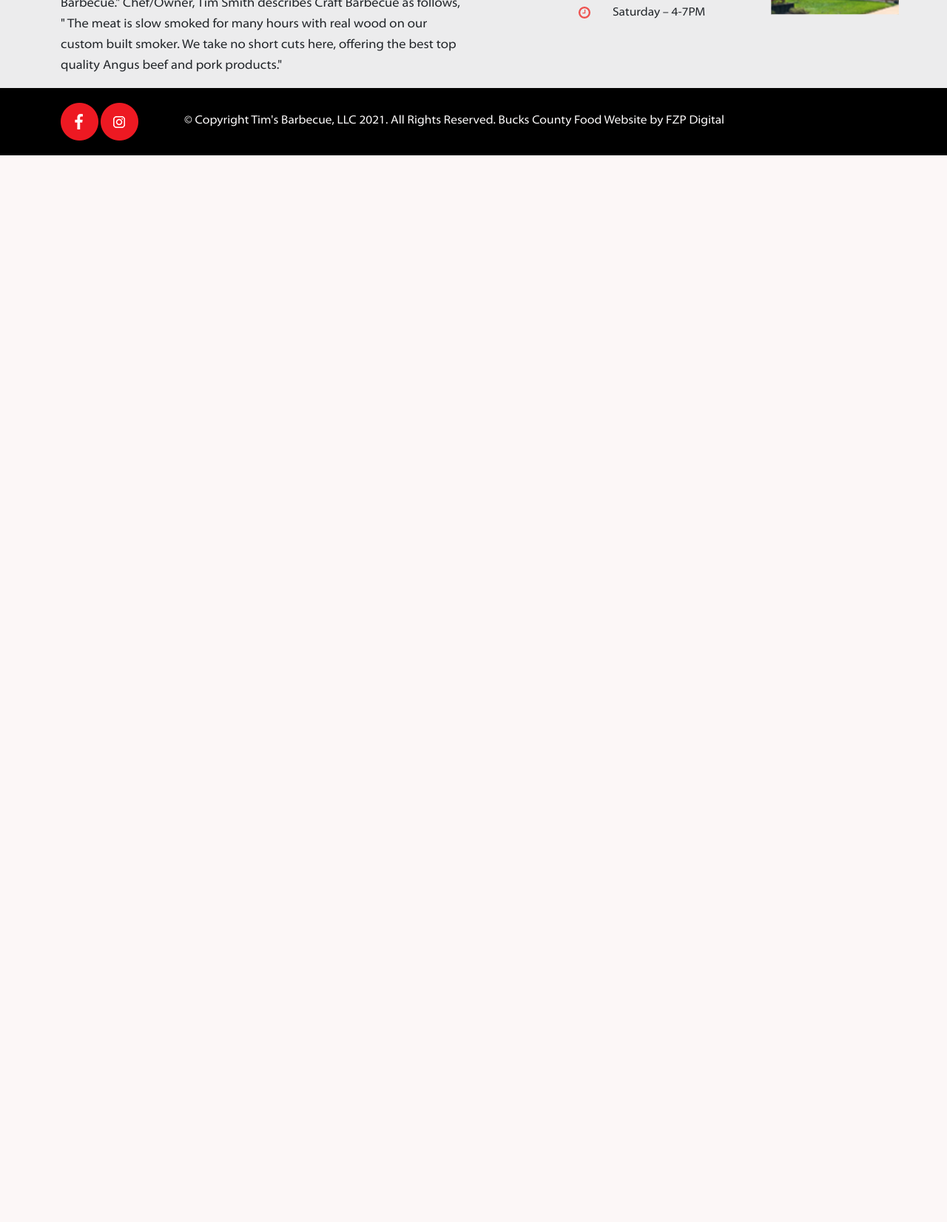
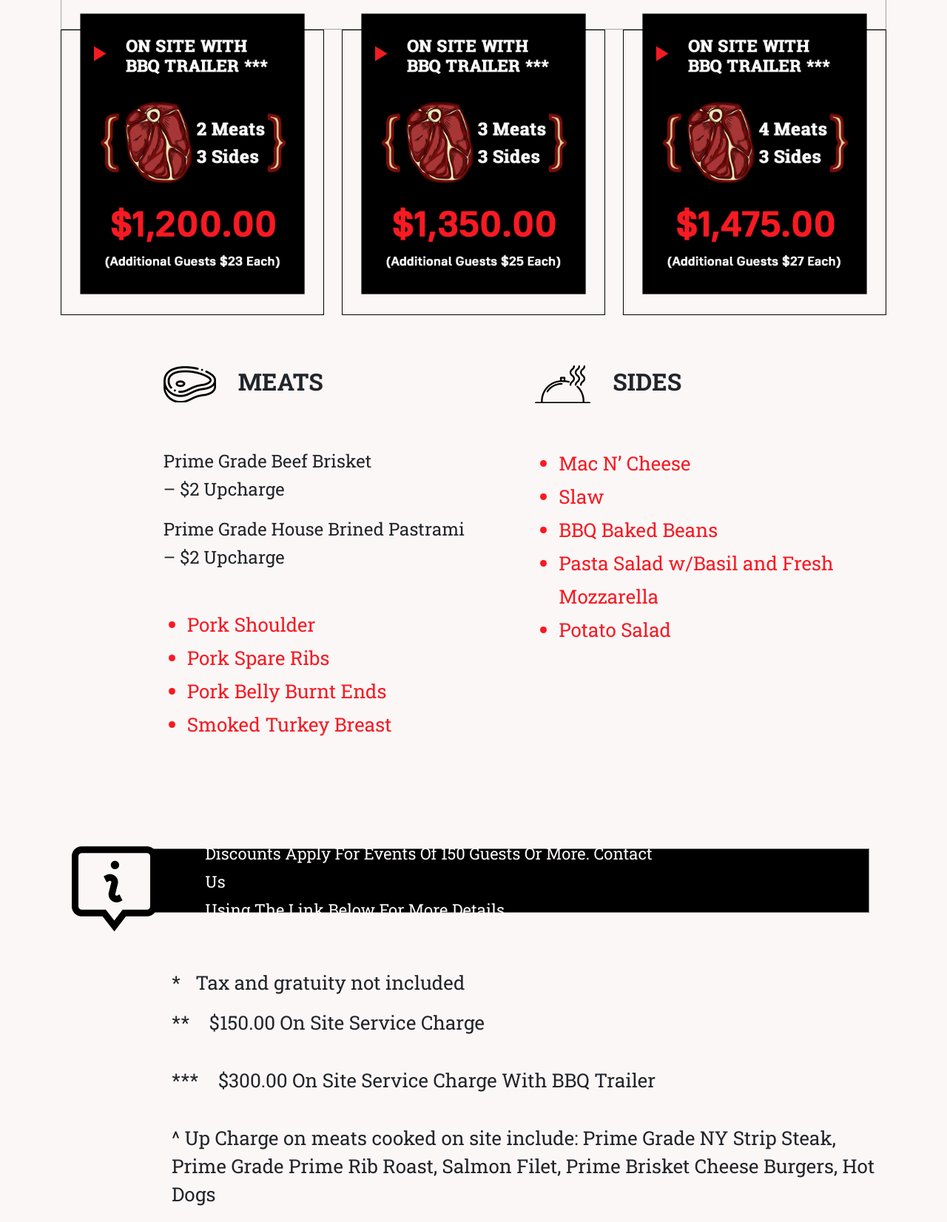
Before and after one commit to Hope87/shop, a website built with webpack: page src/html/index.html in a window 1280 px wide. Shown: the part 3292-4944 px from the top of the page at 74% size. Before the commit the page ends 3502 px from the top, so only its background shows below. Built offline with nearby package versions, Linux system fonts and the light colour scheme; files whose address does not match are found by name.

Commit message:
add cards section

```diff
--- a/src/html/index.html
+++ b/src/html/index.html
@@ -131,8 +131,99 @@
           </div>
         </div>
       </section>
-      <section></section>
-      <section></section>
+
+      <section class="cards">
+        <div class="container">
+          <div class="row">
+            <div class="col-sm-12">
+              <div class="cards__title">
+                <h3>These Catering Packages Are Based<br>
+                  On <span>A Minimum of 50 Guests</span></h3>
+                <p>Includes our BBQ Trailer. This option is ideal as it opens up your menu to all of our<br>
+                  offerings and live cooking. It also comes with the aroma of our smoker. In the unfortunate<br>
+                  circumstance of rain, we have you covered there.</p>
+              </div>
+            </div>
+          </div>
+
+          <div class="row">
+            <div class="col-sm-4">
+              <div class="cards__image">
+                <img src="./img/card_1.png" alt="">
+              </div>
+            </div>
+            <div class="col-sm-4">
+              <div class="cards__image">
+                <img src="./img/card_2.png" alt="">
+              </div>
+            </div>
+            <div class="col-sm-4">
+              <div class="cards__image">
+                <img src="./img/card_3.png" alt="">
+              </div>
+            </div>
+          </div>
+
+          <div class="row">
+            <div class="col-sm-6 d-flex justify-content-end">
+              <div class="cards__meats">
+                <div class="cards__meats__box">
+                  <img src="./img/meat.png" alt="">
+                  <h4>MEATS</h4>
+                </div>
+                <div class="cards__meats__text">
+                  <p>Prime Grade Beef Brisket<br>
+                    – $2 Upcharge
+                    </p>
+                  <p>Prime Grade House Brined Pastrami<br>
+                    – $2 Upcharge</p>
+                </div>
+                <ul class="cards__meats__list">
+                  <li>Pork Shoulder</li>
+                  <li>Pork Spare Ribs</li>
+                  <li>Pork Belly Burnt Ends</li>
+                  <li>Smoked Turkey Breast</li>
+                </ul>
+              </div>
+            </div>
+            <div class="col-sm-6 d-flex justify-content-center">
+              <div class="cards__sides">
+                <div class="cards__sides__box">
+                  <img src="./img/tray.png" alt="">
+                  <h4>SIDES</h4>
+                </div>
+                <ul class="cards__sides__list">
+                  <li>Mac N’ Cheese</li>
+                  <li>Slaw</li>
+                  <li>BBQ Baked Beans</li>
+                  <li>Pasta Salad w/Basil and Fresh<br>
+                    Mozzarella</li>
+                  <li>Potato Salad</li>
+                </ul>
+              </div>
+            </div>
+          </div>
+
+          <div class="row">
+           <div class="col-sm-12">
+             <div class="cards__discounts">
+               <div class="cards__discounts__box">
+                <img src="./img/discounts.png" alt="">
+                <p>Discounts Apply For Events Of 150 Guests Or More. Contact Us<br>
+                 Using The Link Below For More Details.</p>
+               </div>
+               <div class="cards__discounts__text">
+                 <p><span>*</span>Tax and gratuity not included</p>
+                 <p><span>**</span>   $150.00 On Site Service Charge</p>
+                 <p><span>***</span>   $300.00 On Site Service Charge With BBQ Trailer</p>
+                 <p>^ Up Charge on meats cooked on site include: Prime Grade NY Strip Steak,<br>
+                  Prime Grade Prime Rib Roast,  Salmon Filet, Prime Brisket Cheese Burgers, Hot Dogs</p>
+               </div>
+            </div>
+           </div>
+          </div>
+        </div>
+      </section>
       <section class="about">
         <div class="container">
           <div class="row">
--- /dev/null
+++ b/src/scss/_cards.scss
@@ -0,0 +1,202 @@
+.cards {
+  padding-bottom: 80px;
+  &__title {
+    border: 1px solid #a6a3a3;
+    border-top: none;
+    display: flex;
+    flex-direction: column;
+    justify-content: center;
+    padding-bottom: 40px;
+
+    h3 {
+      color: #030303;
+      font-family: 'Roboto Slab';
+      font-size: 3.6em;
+      font-weight: 700;
+      font-style: normal;
+      letter-spacing: normal;
+      line-height: 60px;
+      text-align: left;
+      text-transform: uppercase;
+      margin-left: 140px;
+      margin-top: -70px;
+      margin-bottom: 40px;
+    }
+
+    span {
+      color: #fa1921;
+      line-height: normal;
+    }
+
+    p {
+      font-family: 'Roboto Slab';
+      font-size: 2.2em;
+      font-weight: 400;
+      font-style: normal;
+      letter-spacing: normal;
+      line-height: 38px;
+      text-align: left;
+      margin-left: 140px;
+    }
+  }
+
+  &__image {
+    display: flex;
+    justify-content: center;
+    border: 1px solid black;
+    padding-bottom: 20px;
+    img {
+      width: 90%;
+      margin-top: -30px;
+    }
+  }
+
+  &__meats {
+    margin-top: 60px;
+    &__box {
+      display: flex;
+      align-items: center;
+      margin-bottom: 50px;
+
+      h4 {
+        font-family: 'Roboto Slab';
+        font-size: 3.2em;
+        font-weight: 700;
+        font-style: normal;
+        letter-spacing: normal;
+        line-height: 60px;
+        text-align: left;
+        text-transform: uppercase;
+        margin-left: 30px;
+      }
+    }
+
+    &__text {
+      p {
+        font-family: 'Roboto Slab';
+        font-size: 2.4em;
+        font-weight: 400;
+        font-style: normal;
+        letter-spacing: normal;
+        line-height: 38px;
+        text-align: left;
+      }
+    }
+
+    &__list {
+      margin-top: 50px;
+      li {
+        color: #f71a22;
+        font-family: 'Roboto Slab';
+        font-size: 26px;
+        font-weight: 400;
+        font-style: normal;
+        letter-spacing: normal;
+        line-height: 45px;
+        text-align: left;
+      }
+    }
+  }
+
+  &__sides {
+    margin-top: 60px;
+
+    &__box {
+      display: flex;
+      align-items: center;
+      margin-bottom: 50px;
+
+      h4 {
+        font-family: 'Roboto Slab';
+        font-size: 3.2em;
+        font-weight: 700;
+        font-style: normal;
+        letter-spacing: normal;
+        line-height: 60px;
+        text-align: left;
+        text-transform: uppercase;
+        margin-left: 30px;
+      }
+    }
+
+    &__text {
+      p {
+        font-family: 'Roboto Slab';
+        font-size: 2.4em;
+        font-weight: 400;
+        font-style: normal;
+        letter-spacing: normal;
+        line-height: 38px;
+        text-align: left;
+      }
+    }
+
+    &__list {
+      margin-top: 50px;
+      li {
+        color: #f71a22;
+        font-family: 'Roboto Slab';
+        font-size: 26px;
+        font-weight: 400;
+        font-style: normal;
+        letter-spacing: normal;
+        line-height: 45px;
+        text-align: left;
+      }
+    }
+  }
+
+  &__discounts {
+    margin-top: 120px;
+    &__box {
+      position: relative;
+
+      img {
+        display: block;
+        position: relative;
+        z-index: 1;
+        margin: 0 auto;
+      }
+
+      p {
+        position: absolute;
+        color: #fdfafa;
+        font-family: 'Roboto Slab';
+        font-size: 2.2em;
+        font-weight: 400;
+        font-style: normal;
+        letter-spacing: normal;
+        line-height: 38px;
+        text-align: left;
+        z-index: 2;
+        top: 45%;
+        left: 45%;
+        transform: translate(-50%, -50%);
+      }
+    }
+
+    &__text {
+      margin-top: 50px;
+      padding-left: 150px;
+      p {
+        font-family: 'Roboto Slab';
+        font-size: 2.6em;
+        font-weight: 400;
+        font-style: normal;
+        letter-spacing: normal;
+        line-height: 38px;
+        text-align: left;
+
+        span {
+          margin-right: 20px;
+        }
+      }
+    }
+    &__text {
+      p:nth-child(3) {
+        margin-top: 40px;
+        margin-bottom: 40px;
+      }
+    }
+  }
+}
--- a/src/scss/_footer.scss
+++ b/src/scss/_footer.scss
@@ -14,4 +14,8 @@ footer {
     line-height: 28px;
     text-align: left;
   }
+
+  img:first-child {
+    margin-right: 10px;
+  }
 }
--- a/src/scss/styles.scss
+++ b/src/scss/styles.scss
@@ -1,4 +1,5 @@
 @import 'base';
+@import 'cards';
 @import 'about';
 @import 'footer';
 @import 'guests';
```
Also changed, not shown: src/img/card_1.png (added), src/img/card_2.png (added), src/img/card_3.png (added), src/img/discounts.png (added), src/img/meat.png (added), src/img/tray.png (added).
